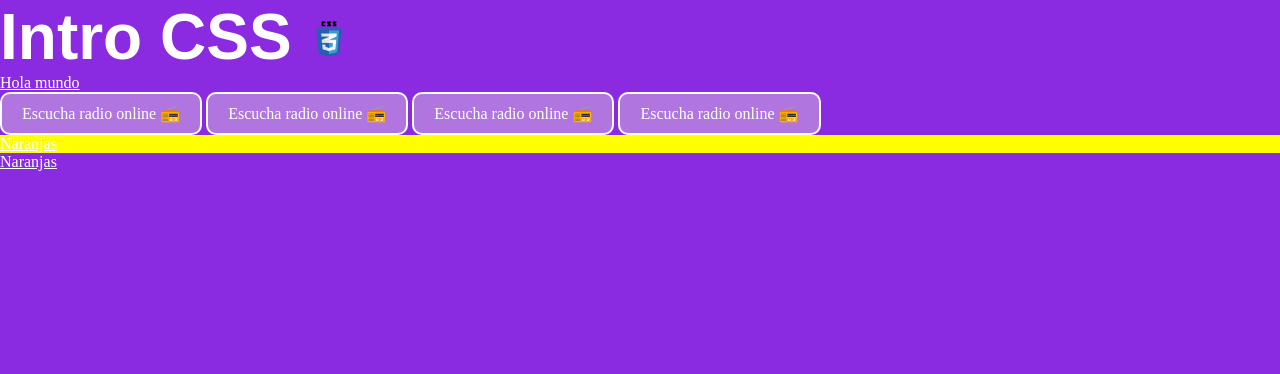
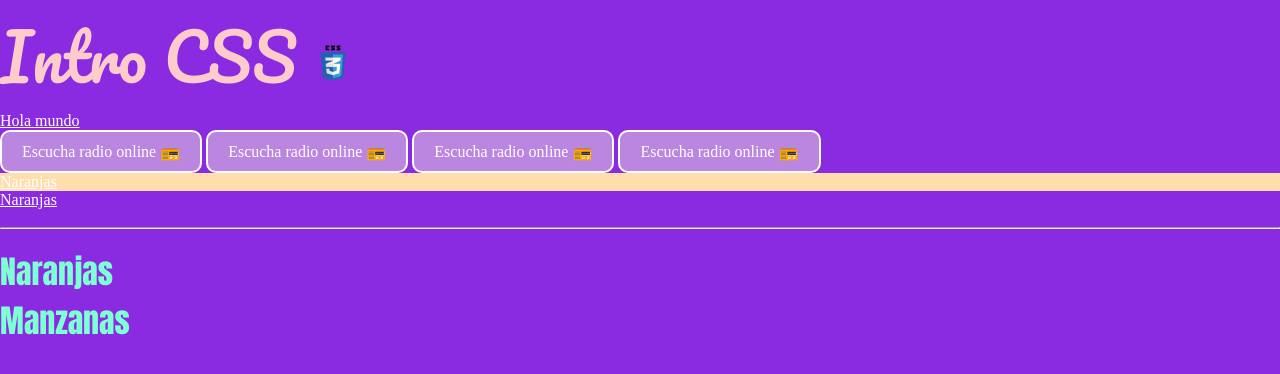
Before and after one commit to afsanchez04/37-web-b-intro-web, a plain HTML site: page 2-intro-css/index.html in a window 1280 px wide. Drawn offline with Linux system fonts and the light colour scheme.

Commit message:
box-model

```diff
--- a/2-intro-css/index.html
+++ b/2-intro-css/index.html
@@ -4,6 +4,9 @@
     <meta charset="UTF-8">
     <meta name="viewport" content="width=device-width, initial-scale=1.0">
     <title>Intro CSS</title>
+    <link rel="preconnect" href="https://fonts.googleapis.com">
+    <link rel="preconnect" href="https://fonts.gstatic.com" crossorigin>
+    <link href="https://fonts.googleapis.com/css2?family=Pacifico&display=swap" rel="stylesheet">
     <link rel="stylesheet" href="style.css">
     <link rel="icon" href="./images/cssicon.webp">
 </head>
@@ -30,5 +33,13 @@
         </div>
     </div>
 
+    <br>
+    <hr>
+    <br>
+
+    <h1 class="fruta">Naranjas</h1>
+    <h1 class="fruta">Manzanas</h1>
+
+
 </body>
 </html>
--- a/2-intro-css/style.css
+++ b/2-intro-css/style.css
@@ -21,7 +21,7 @@ p{
 }
 
 .btn{
-    background-color: rgba(245, 245, 220, 0.367);
+    background-color: rgba(245, 245, 220, 0.449);
     border: 2px solid white;
     text-decoration: none;
     padding: 10px 20px;
@@ -35,5 +35,26 @@ p{
 }
 
 #id .class p{
-    background-color: yellow;
+    background-color:navajowhite;
 }
+
+.fruta{
+    color: aquamarine;
+    font-family:Impact, Haettenschweiler, 'Arial Narrow Bold', sans-serif;
+}
+
+.fruta:hover{
+    color: yellow;
+    font-family: "Pacifico";
+}
+
+h1{
+    color: black;
+}
+
+h1{
+    color: rgb(255, 204, 204);
+    font-family: "Pacifico", cursive;
+    font-weight: 400;
+    font-style: normal;
+}
```
Also changed, not shown: 3-box-model/index.html (added, +12 -0 lines), 3-box-model/style.css (added), 2 other files.
